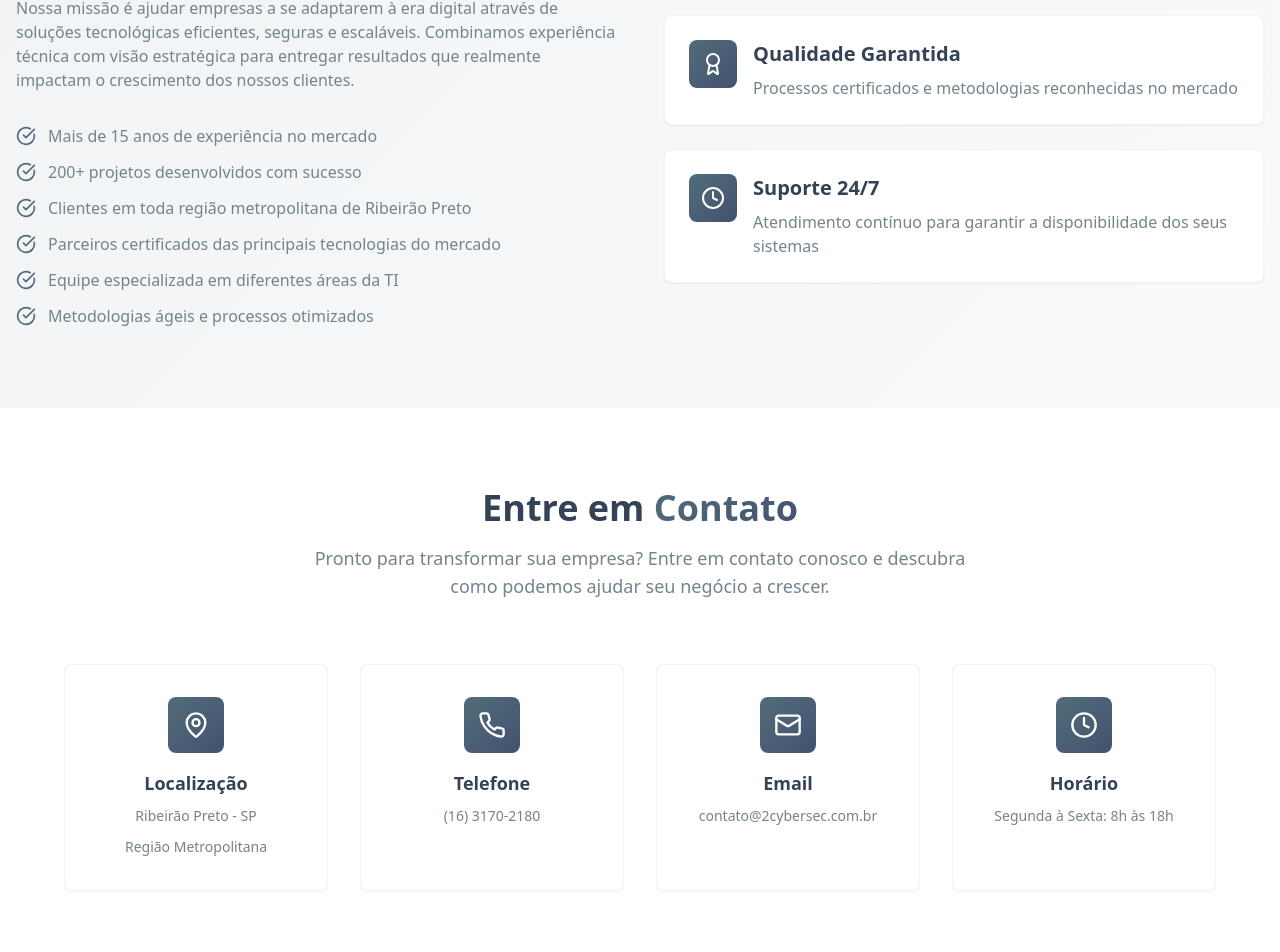
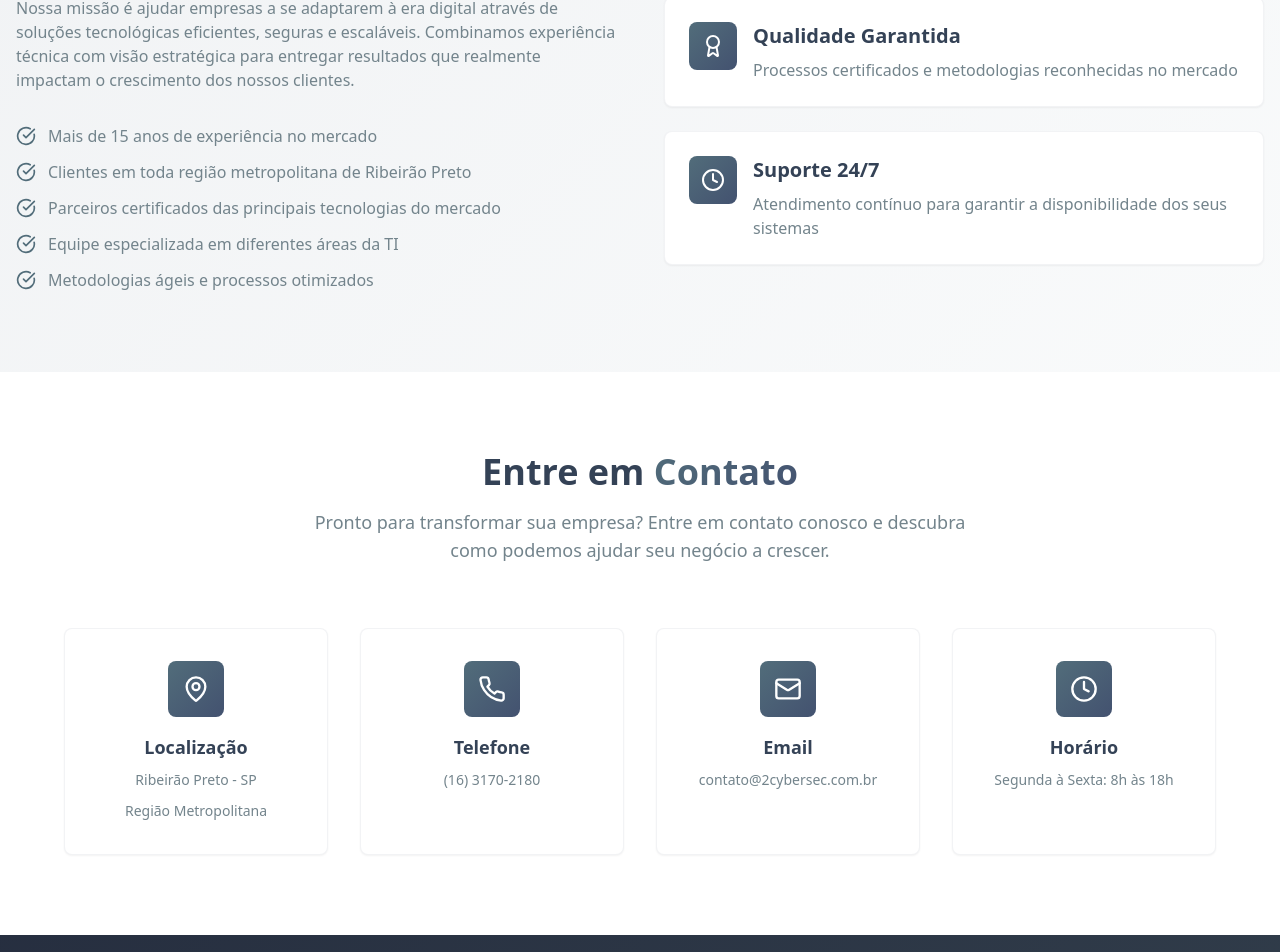
Before and after one commit to gnoccioli/site-2cybercec, a React (Vite) app: page / in a window 1280 px wide. Shown: the part 2144-3096 px from the top of the page. Built offline with nearby package versions, Linux system fonts and the light colour scheme; the HTML template or start-up script is replaced by a standard one.

Commit message:
Remove redundant text

```diff
--- a/src/components/About.tsx
+++ b/src/components/About.tsx
@@ -22,7 +22,6 @@ const About = () => {
 
   const achievements = [
     "Mais de 15 anos de experiência no mercado",
-    "200+ projetos desenvolvidos com sucesso",
     "Clientes em toda região metropolitana de Ribeirão Preto",
     "Parceiros certificados das principais tecnologias do mercado",
     "Equipe especializada em diferentes áreas da TI",
```
